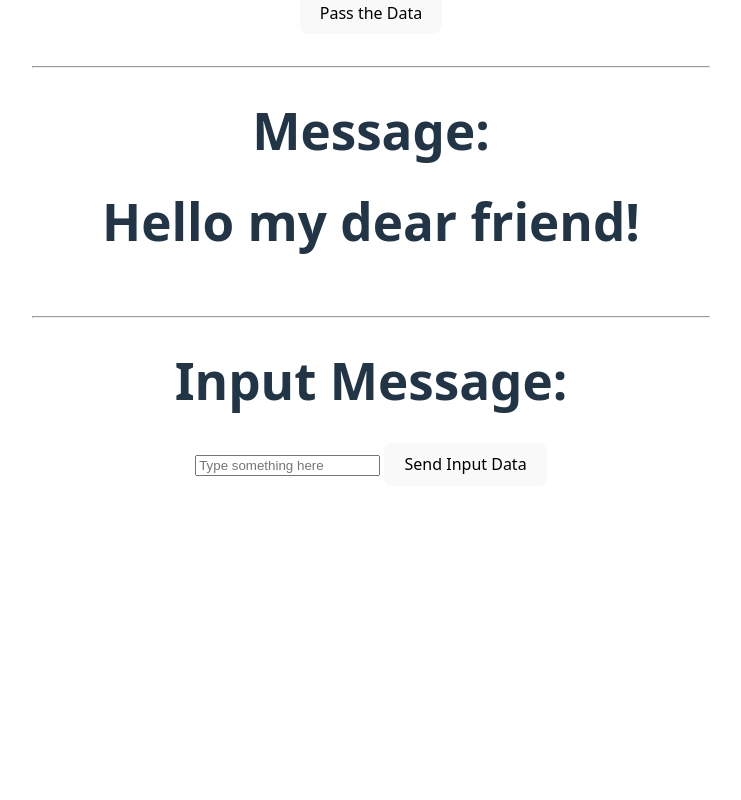
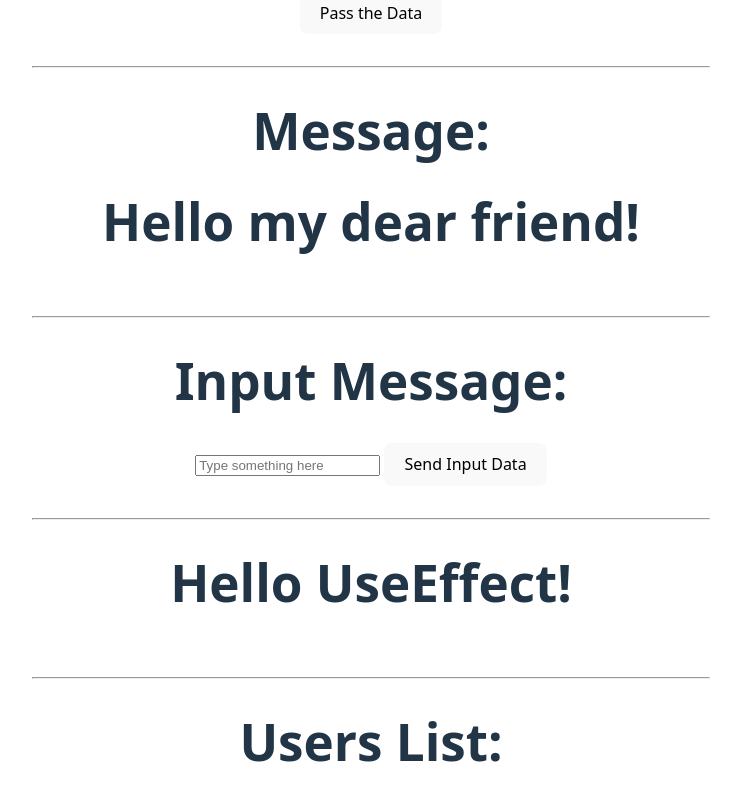
Before and after one commit to Ruban-07/React-Fundamentals, a React (Vite) app: page / in a window 1280 px wide. Shown: the part 1185-1985 px from the top of the page, without its empty margins (269-1010 px from the left). Before the commit the page ends 1703 px from the top, so only its background shows below. Built offline with nearby package versions, Linux system fonts and the light colour scheme; no server answers.

Commit message:
React Fundamentals 6

```diff
--- a/src/App.tsx
+++ b/src/App.tsx
@@ -1,11 +1,13 @@
 import "./App.css";
 import type React from "react";
+import Example from "./pages/example/Example";
+import UserList from "./pages/user_list/UserList";
+import CounterApp from "./pages/counter_app/CounterApp";
 import FirstParentComponent from "./pages/example_1/FirstParentComponent";
 import ThirdParentComponent from "./pages/example_3/ThirdParentComponent";
+import FifthParentComponent from "./pages/example_5/FifthParentComponent";
 import SecondParentComponent from "./pages/example_2/SecondParentComponent";
-import CounterApp from "./pages/counter_app/CounterApp";
 import FourthParentComponent from "./pages/example_4/FourthParentComponent";
-import FifthParentComponent from "./pages/example_5/FifthParentComponent";
 
 const App: React.FC = () => {
   return (
@@ -27,6 +29,12 @@ const App: React.FC = () => {
       <br />
       <hr />
       <FifthParentComponent />
+      <br />
+      <hr />
+      <Example />
+      <br />
+      <hr />
+      <UserList />
     </>
   );
 };
--- /dev/null
+++ b/src/pages/example/Example.tsx
@@ -0,0 +1,11 @@
+import React, { useEffect } from "react";
+
+const Example: React.FC = () => {
+    useEffect(() => {
+        console.log("Component has Mounted Successfully!");
+        return console.log("Component has Unmounted.");
+    }, []);
+    return <h1>Hello UseEffect!</h1>;
+};
+
+export default Example;
--- /dev/null
+++ b/src/pages/user_list/UserList.tsx
@@ -0,0 +1,44 @@
+import type React from "react";
+import { useEffect, useState } from "react";
+
+type User = {
+    id: number;
+    name: string;
+};
+
+const UserList: React.FC = () => {
+    const [users, setUsers] = useState<User[]>([]);
+    const [loading, setLoading] = useState<boolean>(true);
+
+    useEffect(() => {
+        const fetchUsers: () => Promise<void> = async () => {
+            try {
+                const response = await fetch(
+                    "https://jsonplaceholder.typicode.com/users"
+                );
+                const data = await response.json();
+                setUsers(data);
+            } catch (error) {
+                console.log("Error: ", error);
+            } finally {
+                setLoading(false);
+            }
+        };
+        fetchUsers();
+    }, []);
+
+    if (loading) return <p>Loading Please Wait...</p>;
+
+    return (
+        <div>
+            <h1>Users List:</h1>
+            <ol>
+                {users.map((user) => (
+                    <li key={user.id}>{user.name}</li>
+                ))}
+            </ol>
+        </div>
+    );
+};
+
+export default UserList;
```
Also changed, not shown: 1 other file (tests, documents, lock files or other folders).
